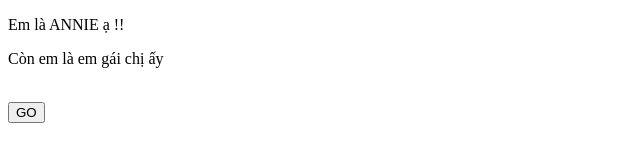
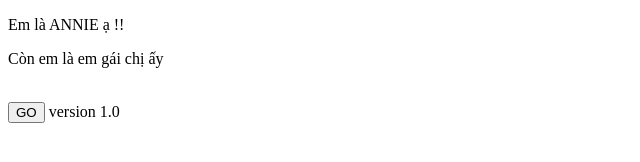
Before and after one commit to annie-1410/TEST, a plain HTML site: page index.html in a window 1280 px wide. Shown: the full height of the page, 0-640 px from the left. Drawn offline with Linux system fonts and the light colour scheme.

Commit message:
add version

```diff
--- a/index.html
+++ b/index.html
@@ -10,5 +10,6 @@
     <p>Còn em là em gái chị ấy </p>
     <br>
     <button>GO</button>
+    <a>version 1.0</a>
 </body>
 </html>
```
